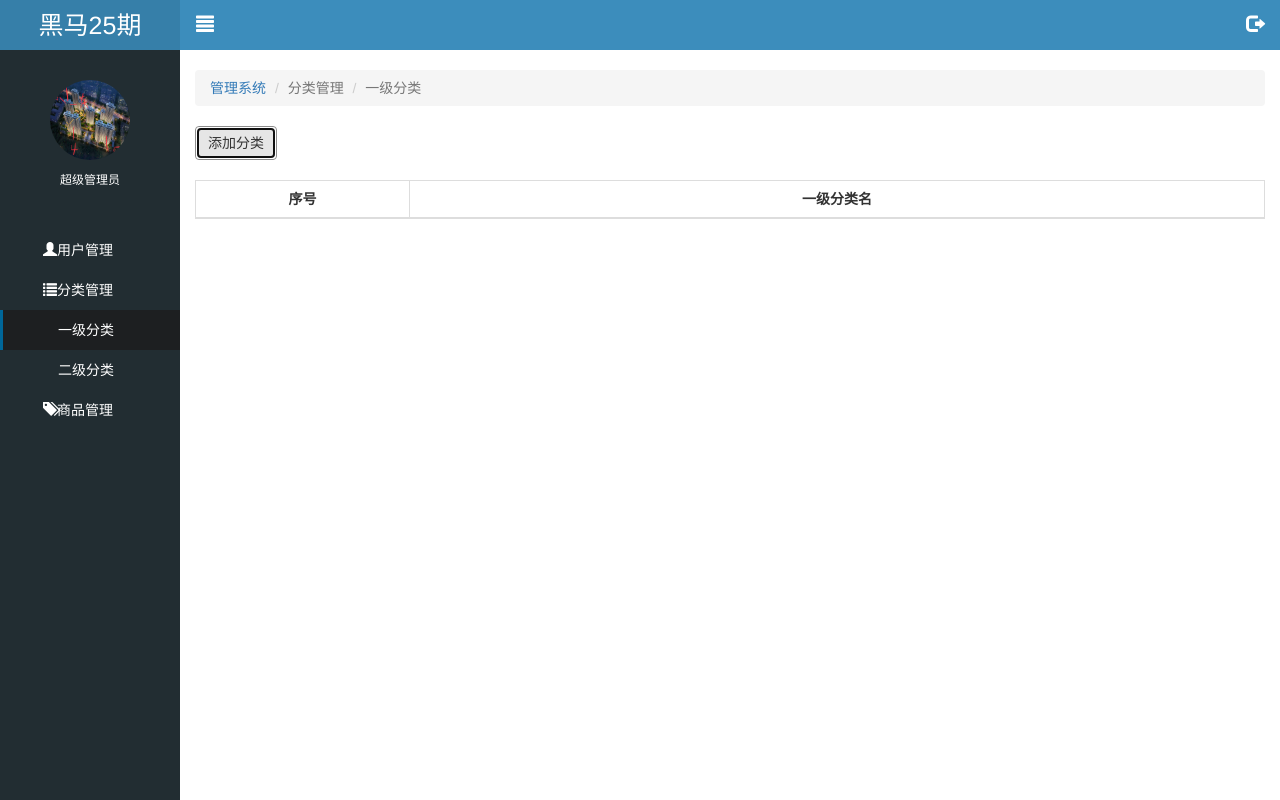
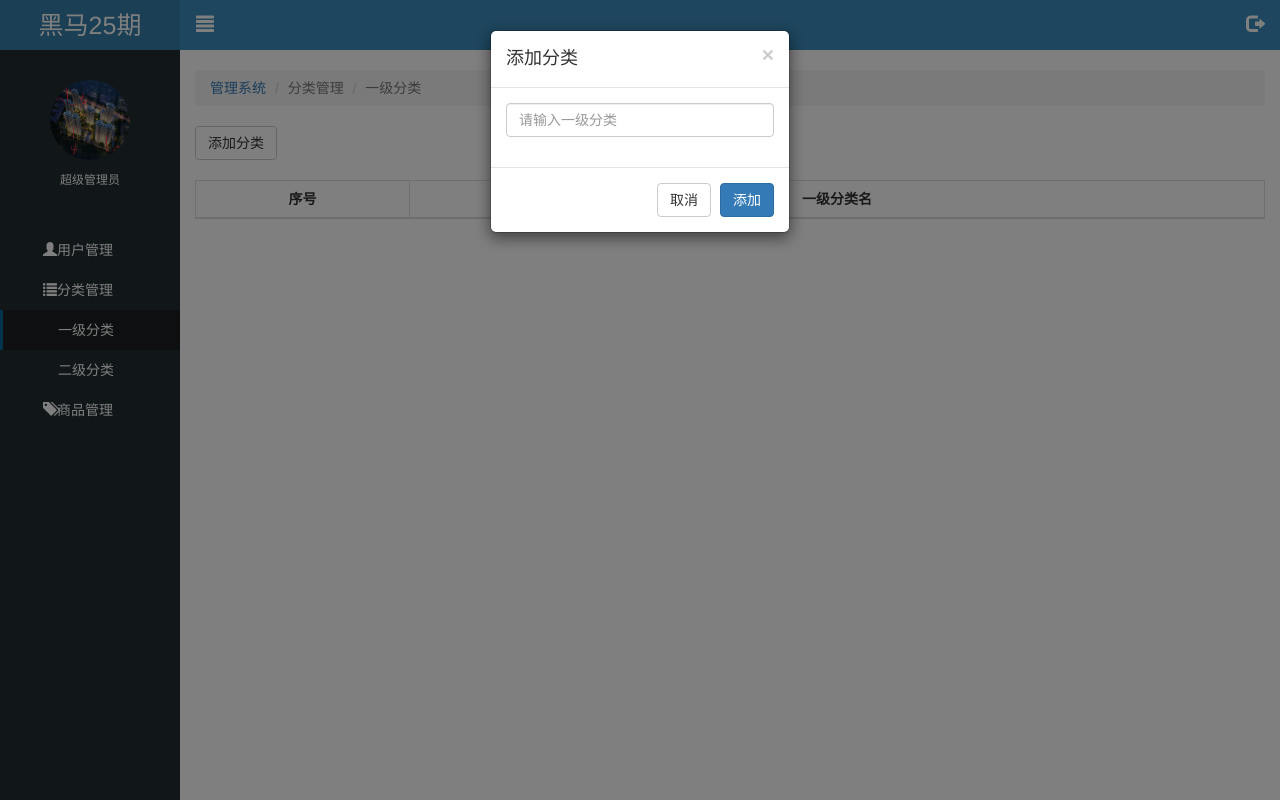
Before and after one commit to zhangwenhonger/sh25_letao, a website: page public/back/first.html in a window 1280 px wide. Both pictures are taken after a click on the button "添加分类". Drawn offline with Linux system fonts and the light colour scheme; no server answers.

Commit message:
分类页完成

```diff
--- a/public/back/first.html
+++ b/public/back/first.html
@@ -30,7 +30,7 @@
         <ul>
             <li><a href="user.html"><i class="glyphicon glyphicon-user"></i><span>用户管理</span></a></li>
             <li>
-                <a  class="category" href="javascript:;"><i class="glyphicon glyphicon-list"></i><span>分类管理</span></a>
+                <a class="category" href="javascript:;"><i class="glyphicon glyphicon-list"></i><span>分类管理</span></a>
                 <div class="child">
                     <a href="first.html" class="current">一级分类</a>
                     <a href="second.html">二级分类</a>
@@ -45,8 +45,8 @@
 <!--右侧主体部分-->
 <div class="lt-main">
     <div class="lt-topbar">
-        <a class="pull-left icon-menu"href="#"><i class="glyphicon glyphicon-align-justify"></i></a>
-        <a class="pull-right icon-logout"href="#"><i class="glyphicon glyphicon-log-out"></i></a>
+        <a class="pull-left icon-menu" href="#"><i class="glyphicon glyphicon-align-justify"></i></a>
+        <a class="pull-right icon-logout" href="#"><i class="glyphicon glyphicon-log-out"></i></a>
     </div>
     <div class="container-fluid ">
         <ol class="breadcrumb mt-20">
@@ -55,7 +55,7 @@
             <li class="active">一级分类</li>
         </ol>
         <div class="lt-content">
-            <button class="btn btn-default mb-20">添加分类</button>
+            <button class="btn btn-default mb-20 addBtn">添加分类</button>
             <table class="table table-bordered table-hover">
                 <thead>
                 <tr>
@@ -76,7 +76,7 @@
     </div>
 </div>
 
-<!--模态框-->
+<!--退出模态框-->
 <!--模态框蒙层-->
 <div class="modal fade" tabindex="-1" id="logoutModal">
     <!--模态框结构-->
@@ -96,6 +96,38 @@
         </div>
     </div>
 </div>
+
+
+<!--添加模态框-->
+<div class="modal fade" tabindex="-1" id="addModal">
+    <!--模态框结构-->
+    <div class="modal-dialog modal-sm">
+        <div class="modal-content">
+
+            <form id="form">
+                <div class="modal-header">
+                    <button type="button" class="close" data-dismiss="modal"><span>&times;</span></button>
+                    <h4 class="modal-title">添加分类</h4>
+                </div>
+                <div class="modal-body">
+
+                    <div class="form-group">
+
+                        <input type="text" name="categoryName" class="form-control" placeholder="请输入一级分类">
+                    </div>
+
+                </div>
+                <div class="modal-footer">
+                    <button type="button" class="btn btn-default" data-dismiss="modal">取消</button>
+                    <button type="submit" class="btn btn-primary btn">添加</button>
+                </div>
+            </form>
+
+        </div>
+    </div>
+</div>
+
+
 <script type="text/html" id="tpl">
     {{each rows v i}}
     <tr>
--- a/public/back/js/first.js
+++ b/public/back/js/first.js
@@ -1,8 +1,9 @@
 $(function(){
 
-    var currentPage;
-    var pageSize;
+    var currentPage=1;
+    var pageSize=5;
     render();
+// 1.已进入页面发送ajax请求 模板引擎渲染 分页插件 分页点击事件
     function render(){
         $.ajax({
             type:"get",
@@ -19,7 +20,7 @@ $(function(){
                 //分页
                 $('#paginator').bootstrapPaginator({
                     bootstrapMajorVersion:3,
-                    totalPages:Math.ceil(info.page/info.size),
+                    totalPages:Math.ceil(info.total/info.size),
                     currentPage:info.page,
                     onPageClicked:function(a,b,c,page){
                         currentPage=page;
@@ -30,6 +31,52 @@ $(function(){
                 })
             }
         })
-    }
+    };
+//2.点击添加分类，出现模态框
+    $('.addBtn').click(function(){
+        $('#addModal').modal("show");
+    });
+//3.使用表单校验插件进行表单校验
+    $('#form').bootstrapValidator({
+        feedbackIcons:{
+            valid:'glyphicon glyphicon-ok',
+            invalid:'glyphicon glyphicon-remove',
+            validating:'glyphicon glyphicon-refresh',
+        },
+        fields:{
+            categoryName:{
+                validators:{
+                    notEmpty:{
+                        message:"一级分类不能为空"
+                    }
+                }
+            }
+        }
+    });
+
+// 4.注册表单校验成功事件，阻止浏览器默认行为 发送ajax
+    $('#form').on("success.form.bv",function(e){
+        e.preventDefault();
+        $.ajax({
+            type:"post",
+            url:"/category/addTopCategory",
+            data:$('#form').serialize(),
+            dataType: "json",
+            success:function(info){
+                console.log(info);
+                if(info.success){
+                    //关闭模态框
+                    $("#addModal").modal("hide");
+                    //重新渲染第一页
+                    currentPage=1;
+                    render();
+                //    重置模态框
+                    $('#form').data("bootstrapValidator").resetForm(true);
+                }
+            }
+        })
+    })
+
+
 
 })
--- a/public/back/js/user.js
+++ b/public/back/js/user.js
@@ -58,7 +58,7 @@ $(function() {
                 console.log(info);
                 if(info.success){
                     //关闭模态框 重新渲染
-                    $("userModal").modal("hide");
+                    $("#userModal").modal("hide");
                     render();
                 }
 
```
Also changed, not shown: public/back/user.html (+1 -1 lines). Lines whose indentation alone changed are shown as unchanged.
